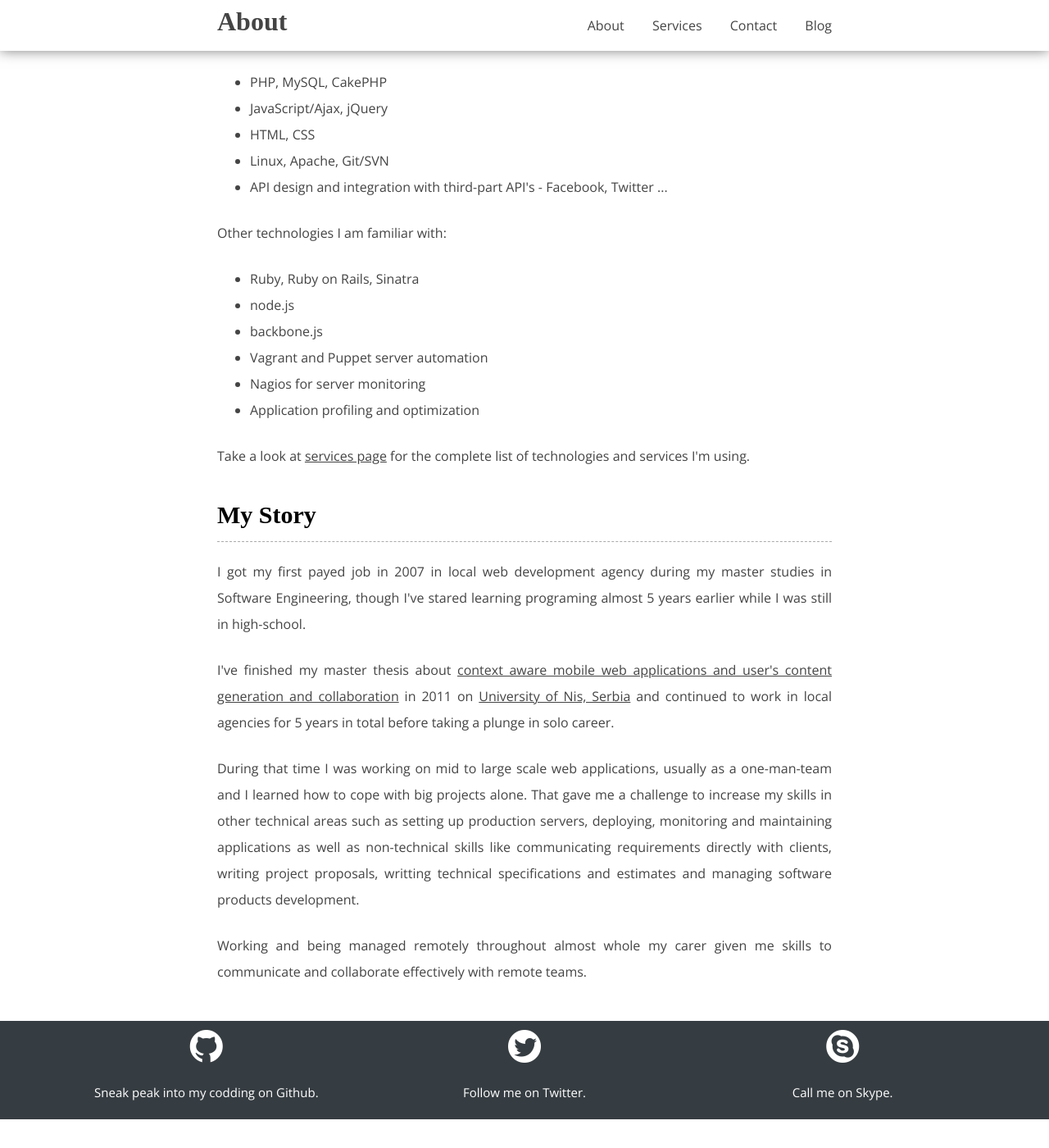
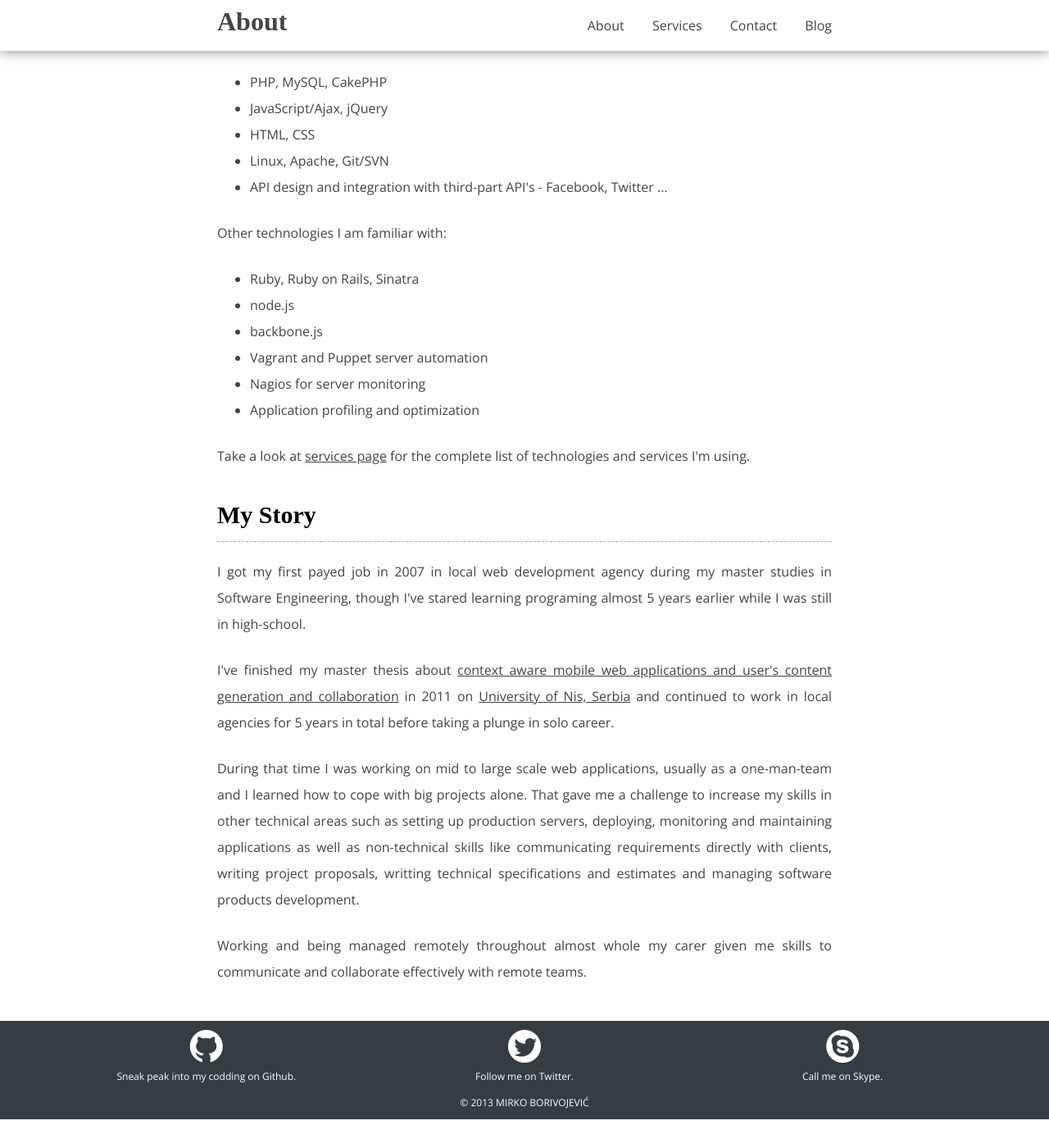
Before and after one commit to borivojevic/borivojevic.github.com, a Jekyll site: the page built from index.html, in a window 1280 px wide and 1400 px high, scrolled down 819 px. Shown: the whole window at 82% size. Built offline with Jekyll 4.4.1, drawn with Linux system fonts in a browser that asks for light colours; some web fonts are replaced; Markdown is read by kramdown in place of the engine named in the settings; after the commit the page ends 2184 px from its top, so only the background shows below that.

Commit message:
Update footer CSS

```diff
--- a/css/main.css
+++ b/css/main.css
@@ -148,6 +148,7 @@
 	text-align: center;
 }
 #footer .contact a {
+	display: inline-block;
 	color: #fff;
 	font-size: 40px;
 	-webkit-transition: all 300ms ease-in-out;
@@ -161,8 +162,8 @@
 }
 
 #footer p {
-	font-size: 15px;
-	margin: 10px 0;
+	font-size: 12px;
+	margin: 0;
 }
 
 @media screen and ( max-device-width: 1279px ) {
```
